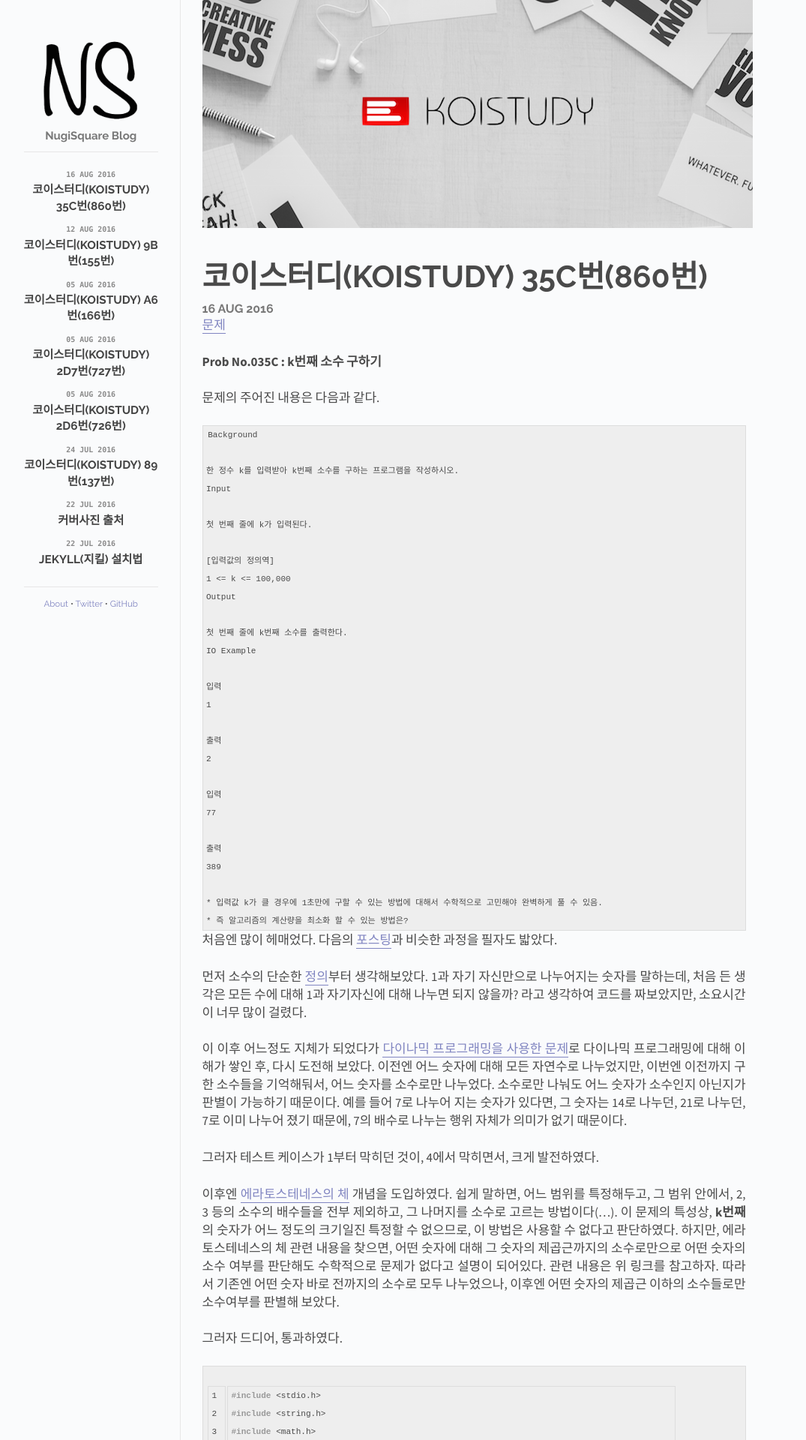
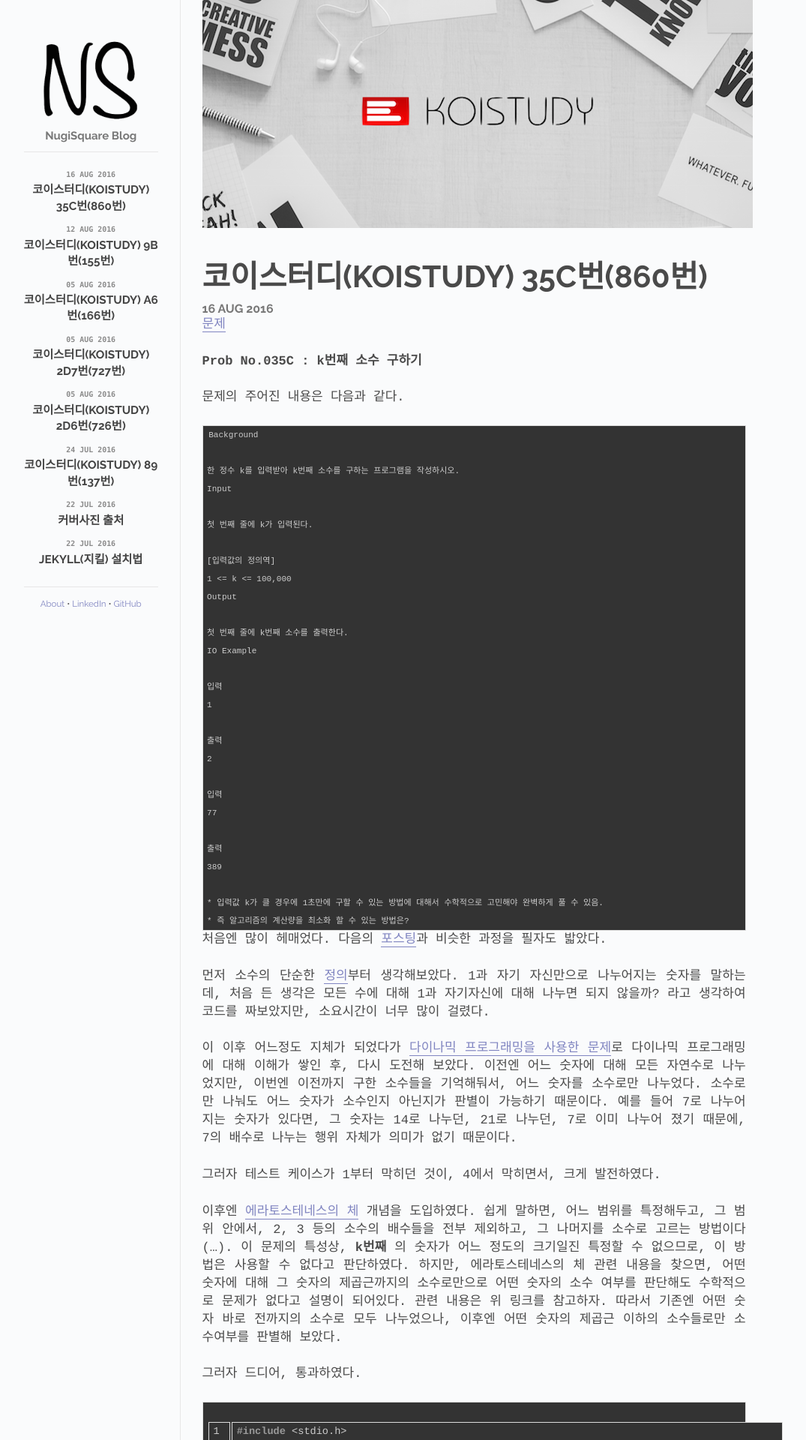
Before and after one commit to NugiSquare/nugisquare.github.io, a Jekyll site: the page built from index.html, in a window 1280 px wide. Shown: the top 1920 px of the page at 75% size, without its empty margins (118-1193 px from the left). Built offline with Jekyll 4.4.1, drawn with Linux system fonts in a browser that asks for light colours.

Commit message:
renew blog

```diff
--- a/_includes/post.html
+++ b/_includes/post.html
@@ -18,7 +18,7 @@
   <div class="colophon">
     <p>
       <span id="pub-date">Published on {{ page.date | date_to_string }}</span> <span class="separator">&bull;</span>
-      <span id="social">Find me on <a href="">Twitter</a>!</span>
+      <span id="social">Find me on <a href="https://www.linkedin.com/in/nugisquare">LinkedIn</a>!</span>
     </p>
   </div>
 </div>
--- a/_layouts/default.html
+++ b/_layouts/default.html
@@ -53,8 +53,8 @@
         <div class="footer">
           <span id="footer-links">
             <a href="" class="footer-link">About</a> <span class="separator">&bull;</span>
-            <a href="" class="footer-link">Twitter</a> <span class="separator">&bull;</span>
-            <a href="" class="footer-link">GitHub</a>
+            <a href="https://www.linkedin.com/in/nugisquare" class="footer-link">LinkedIn</a> <span class="separator">&bull;</span>
+            <a href="https://github.com/NugiSquare" class="footer-link">GitHub</a>
           </span>
         </div>
       </div>
--- a/css/main.css
+++ b/css/main.css
@@ -168,13 +168,16 @@ a:hover {
 
 /* standard */
 .post pre {
+  font-family: Courier, Arial, sans-serif;
+  color: #cccccc;
   border: 1px solid #ddd;
-  background-color: #eee;
+  background-color: #333333;
   padding: 0 .4em;
 }
 
 .post p {
-  font-family: 'Source Sans Pro', Arial, sans-serif;
+  font-family: Courier, Arial, sans-serif;
+  /* font-family: 'Source Sans Pro', Arial, sans-serif; */
   font-size: 17px;
   margin-bottom: 1.45em;
   text-align: justify;
@@ -187,7 +190,8 @@ a:hover {
 
 .post code {
   border: 1px solid #ddd;
-  background-color: #eee;
+  background-color: #333333;
+  color: #cccccc;
   padding: 0 .2em;
 }
 
--- a/css/syntax.css
+++ b/css/syntax.css
@@ -23,25 +23,25 @@
 .highlight .kd { font-weight: bold } /* Keyword.Declaration */
 .highlight .kp { font-weight: bold } /* Keyword.Pseudo */
 .highlight .kr { font-weight: bold } /* Keyword.Reserved */
-.highlight .kt { color: #445588; font-weight: bold } /* Keyword.Type */
+.highlight .kt { color: #429dff; font-weight: bold } /* Keyword.Type */
 .highlight .m { color: #009999 } /* Literal.Number */
-.highlight .s { color: #d14 } /* Literal.String */
+.highlight .s { color: #f02 } /* Literal.String */
 .highlight .na { color: #008080 } /* Name.Attribute */
 .highlight .nb { color: #0086B3 } /* Name.Builtin */
 .highlight .nc { color: #445588; font-weight: bold } /* Name.Class */
 .highlight .no { color: #008080 } /* Name.Constant */
 .highlight .ni { color: #800080 } /* Name.Entity */
-.highlight .ne { color: #990000; font-weight: bold } /* Name.Exception */
-.highlight .nf { color: #990000; font-weight: bold } /* Name.Function */
+.highlight .ne { color: #ff3f30; font-weight: bold } /* Name.Exception */
+.highlight .nf { color: #ff3f30; font-weight: bold } /* Name.Function */
 .highlight .nn { color: #555555 } /* Name.Namespace */
 .highlight .nt { color: #000080 } /* Name.Tag */
 .highlight .nv { color: #008080 } /* Name.Variable */
 .highlight .ow { font-weight: bold } /* Operator.Word */
 .highlight .w { color: #bbbbbb } /* Text.Whitespace */
-.highlight .mf { color: #009999 } /* Literal.Number.Float */
-.highlight .mh { color: #009999 } /* Literal.Number.Hex */
-.highlight .mi { color: #009999 } /* Literal.Number.Integer */
-.highlight .mo { color: #009999 } /* Literal.Number.Oct */
+.highlight .mf { color: #00ee99 } /* Literal.Number.Float */
+.highlight .mh { color: #00ee99 } /* Literal.Number.Hex */
+.highlight .mi { color: #00ee99 } /* Literal.Number.Integer */
+.highlight .mo { color: #00ee99 } /* Literal.Number.Oct */
 .highlight .sb { color: #d14 } /* Literal.String.Backtick */
 .highlight .sc { color: #d14 } /* Literal.String.Char */
 .highlight .sd { color: #d14 } /* Literal.String.Doc */
```
